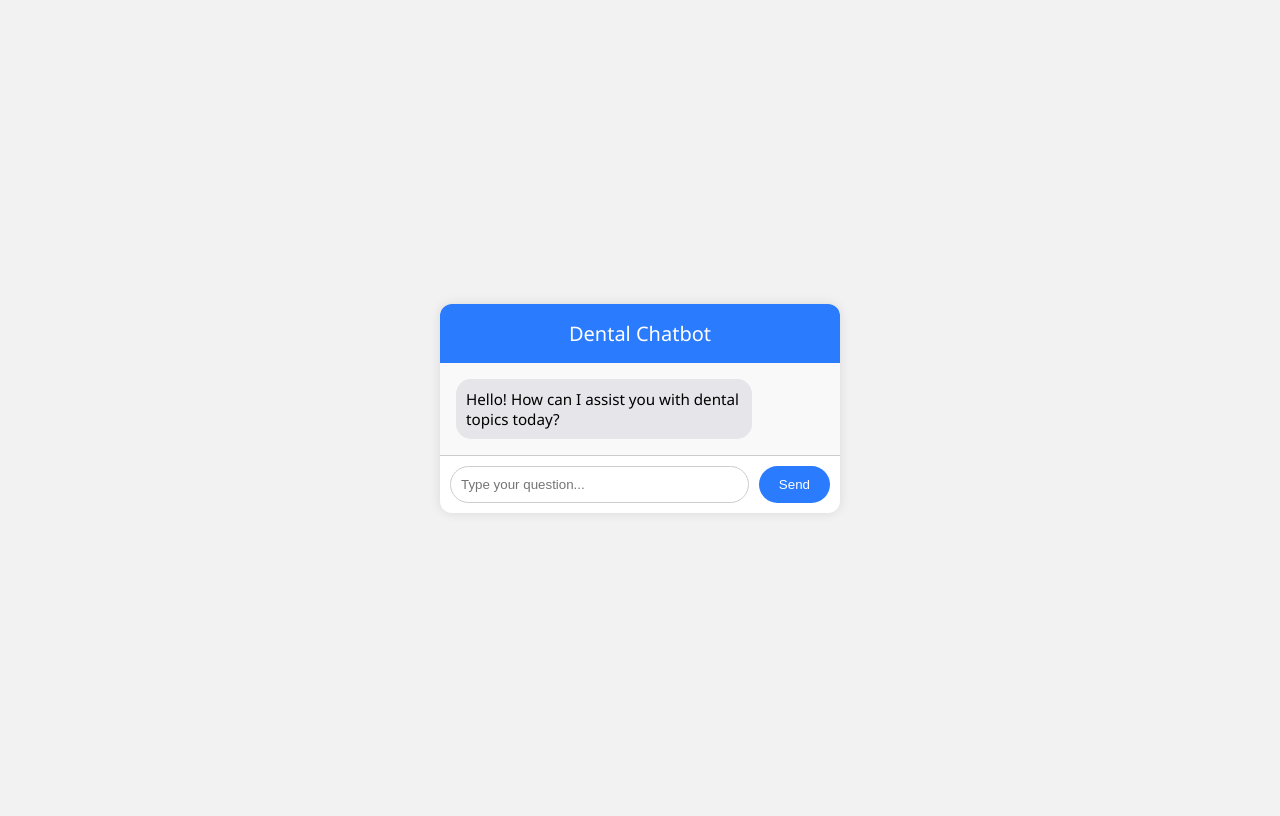
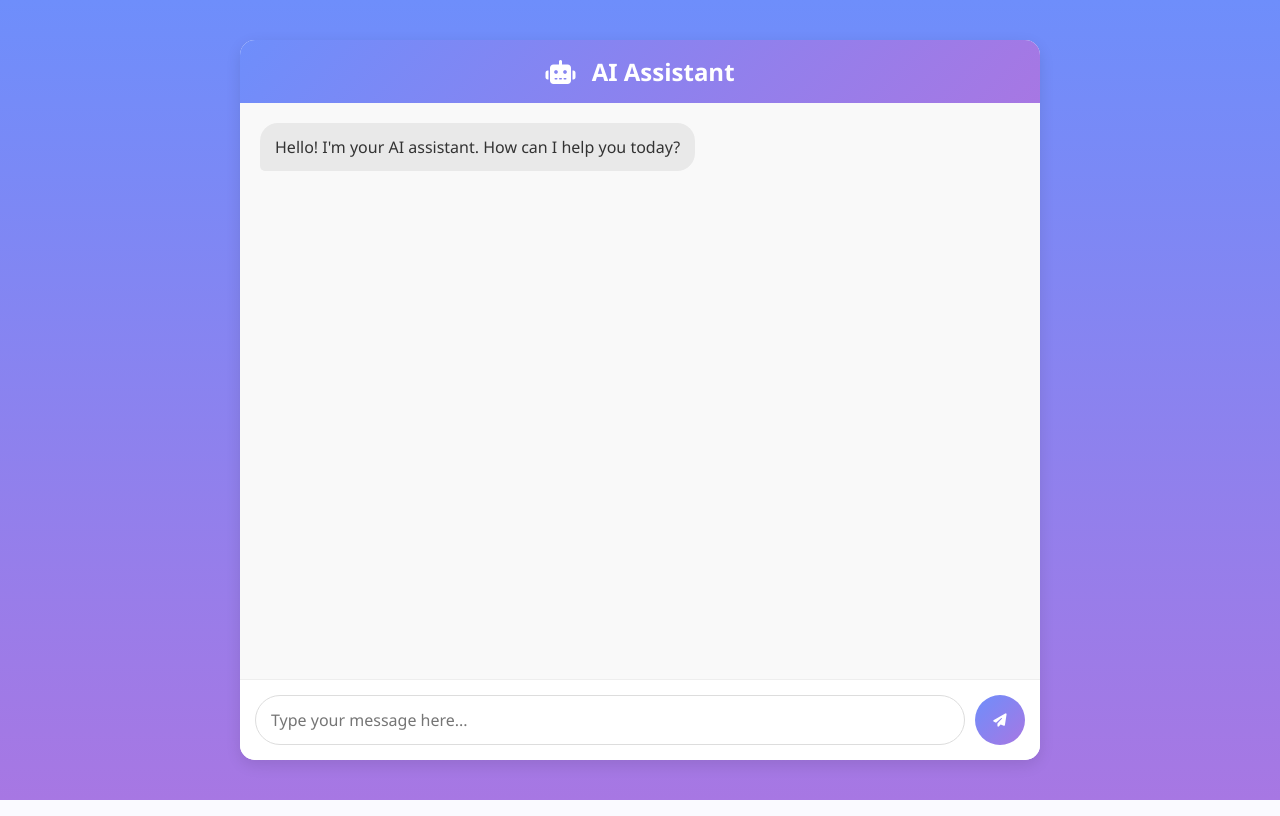
Before and after one commit to watcoconutareyousaying/chat-bot, a Flask app: page / in a window 1280 px wide. Run offline with Flask 3, Linux system fonts and the light colour scheme.

Commit message:
Modified UI

```diff
--- a/static/style.css
+++ b/static/style.css
@@ -1,78 +1,173 @@
-/* Style similar to earlier */
+/* General Styles */
+* {
+    margin: 0;
+    padding: 0;
+    box-sizing: border-box;
+    font-family: 'Segoe UI', Tahoma, Geneva, Verdana, sans-serif;
+}
+
 body {
-  background: #f2f2f2;
-  font-family: 'Segoe UI', sans-serif;
+    background: linear-gradient( #6e8efb, #a777e3);
+
     display: flex;
     justify-content: center;
     align-items: center;
     height: 100vh;
+    padding: 20px;
 }
 
+/* Chat Container */
 .chat-container {
-  width: 400px;
-  background: white;
-  border-radius: 12px;
-  box-shadow: 0 0 12px rgba(0,0,0,0.1);
+    width: 100%;
+    max-width: 800px;
+    height: 90vh;
+    background-color: white;
+    border-radius: 15px;
+    box-shadow: 0 5px 15px rgba(0, 0, 0, 0.1);
     display: flex;
     flex-direction: column;
     overflow: hidden;
 }
 
+/* Chat Header */
 .chat-header {
-  background: #2b7bff;
+    background: linear-gradient(135deg, #6e8efb, #a777e3);
     color: white;
-  padding: 16px;
-  font-size: 1.25rem;
+    padding: 15px 20px;
     text-align: center;
 }
 
-.chat-box {
+.chat-header h1 {
+    font-size: 1.5rem;
+    font-weight: 600;
+}
+
+.chat-header i {
+    margin-right: 10px;
+}
+
+/* Chat Messages */
+.chat-messages {
     flex: 1;
-  padding: 16px;
+    padding: 20px;
     overflow-y: auto;
-  display: flex;
-  flex-direction: column;
-  gap: 10px;
-  background: #f9f9f9;
+    background-color: #f9f9f9;
 }
 
 .message {
-  max-width: 75%;
-  padding: 10px;
-  border-radius: 15px;
-  font-size: 0.95rem;
+    margin-bottom: 15px;
+    display: flex;
 }
 
-.message.user {
-  background-color: #dcf8c6;
-  align-self: flex-end;
+.message-content {
+    max-width: 70%;
+    padding: 12px 15px;
+    border-radius: 18px;
+    line-height: 1.5;
+    position: relative;
+    word-wrap: break-word;
 }
 
-.message.bot {
-  background-color: #e5e5ea;
-  align-self: flex-start;
+.user-message {
+    justify-content: flex-end;
 }
 
+.user-message .message-content {
+    background-color: #6e8efb;
+    color: white;
+    border-bottom-right-radius: 5px;
+}
+
+.bot-message {
+    justify-content: flex-start;
+}
+
+.bot-message .message-content {
+    background-color: #e9e9e9;
+    color: #333;
+    border-bottom-left-radius: 5px;
+}
+
+/* Typing Indicator */
+.typing {
+    display: inline-flex;
+    align-items: flex-end;
+    height: 30px;
+}
+
+.typing span {
+    width: 8px;
+    height: 8px;
+    margin: 0 2px;
+    background-color: #777;
+    border-radius: 50%;
+    display: inline-block;
+    animation: typing 1.4s infinite ease-in-out;
+}
+
+.typing span:nth-child(2) {
+    animation-delay: 0.2s;
+}
+
+.typing span:nth-child(3) {
+    animation-delay: 0.4s;
+}
+
+@keyframes typing {
+    0%, 60%, 100% { transform: translateY(0); }
+    30% { transform: translateY(-5px); }
+}
+
+/* Chat Input */
 .chat-input {
+    padding: 15px;
+    background-color: white;
+    border-top: 1px solid #eee;
+}
+
+.chat-input form {
     display: flex;
-  padding: 10px;
-  border-top: 1px solid #ccc;
+    gap: 10px;
 }
 
 .chat-input input {
     flex: 1;
-  padding: 10px;
-  border-radius: 20px;
-  border: 1px solid #ccc;
+    padding: 12px 15px;
+    border: 1px solid #ddd;
+    border-radius: 30px;
     outline: none;
+    font-size: 1rem;
+    transition: border 0.3s;
+}
+
+.chat-input input:focus {
+    border-color: #a777e3;
 }
 
 .chat-input button {
-  padding: 0 20px;
-  margin-left: 10px;
+    width: 50px;
+    height: 50px;
     border: none;
-  background: #2b7bff;
+    background: linear-gradient(135deg, #6e8efb, #a777e3);
     color: white;
-  border-radius: 20px;
+    border-radius: 50%;
     cursor: pointer;
+    transition: transform 0.2s, opacity 0.2s;
 }
+
+.chat-input button:hover {
+    transform: scale(1.05);
+    opacity: 0.9;
+}
+
+/* Responsive Design */
+@media (max-width: 600px) {
+    .chat-container {
+        height: 100vh;
+        border-radius: 0;
+    }
+
+    .message-content {
+        max-width: 85%;
+    }
+}
--- a/templates/chat.html
+++ b/templates/chat.html
@@ -2,65 +2,112 @@
 <html lang="en">
 <head>
     <meta charset="UTF-8">
-  <title>Dental Chatbot</title>
+    <meta name="viewport" content="width=device-width, initial-scale=1.0">
+    <title>AI Chatbot</title>
     <link rel="stylesheet" href="{{ url_for('static', filename='style.css') }}">
+    <link rel="stylesheet" href="https://cdnjs.cloudflare.com/ajax/libs/font-awesome/6.4.0/css/all.min.css">
 </head>
 <body>
     <div class="chat-container">
-    <div class="chat-header">Dental Chatbot</div>
-    <div class="chat-box" id="chat-box">
-      <div class="message bot">Hello! How can I assist you with dental topics today?</div>
+        <header class="chat-header">
+            <h1><i class="fas fa-robot"></i> AI Assistant</h1>
+        </header>
+
+        <div class="chat-messages" id="chat-messages">
+            <div class="message bot-message">
+                <div class="message-content">
+                    Hello! I'm your AI assistant. How can I help you today?
                 </div>
+            </div>
+        </div>
+
         <div class="chat-input">
-      <input type="text" id="user-input" placeholder="Type your question..." autocomplete="off" />
-      <button id="send-btn">Send</button>
+            <form id="chat-form">
+                <input type="text" id="user-input" placeholder="Type your message here..." autocomplete="off">
+                <button type="submit"><i class="fas fa-paper-plane"></i></button>
+            </form>
         </div>
     </div>
 
     <script>
-    const sendBtn = document.getElementById('send-btn');
+        document.getElementById('chat-form').addEventListener('submit', function(e) {
+            e.preventDefault();
             const userInput = document.getElementById('user-input');
-    const chatBox = document.getElementById('chat-box');
+            const message = userInput.value.trim();
 
-    function appendMessage(sender, text, isError = false) {
-      const msgDiv = document.createElement('div');
-      msgDiv.className = `message ${sender}` + (isError ? " error" : "");
-      msgDiv.textContent = text;
-      chatBox.appendChild(msgDiv);
-      chatBox.scrollTop = chatBox.scrollHeight;
-    }
+            if (message) {
+                // Add user message to chat
+                addMessage(message, 'user');
+                userInput.value = '';
 
-    sendBtn.addEventListener('click', async () => {
-      const message = userInput.value.trim();
-      if (message === "") return;
+                // Show typing indicator
+                const typingIndicator = addTypingIndicator();
 
-      appendMessage('user', message);
-      userInput.value = "";
+                // Send message to server
+                fetch('/get', {
+                    method: 'POST',
+                    headers: {
+                        'Content-Type': 'application/x-www-form-urlencoded',
+                    },
+                    body: 'msg=' + encodeURIComponent(message)
+                })
+                .then(response => response.text())
+                .then(response => {
+                    // Remove typing indicator
+                    document.getElementById('chat-messages').removeChild(typingIndicator);
 
-      try {
-        const formData = new FormData();
-        formData.append("msg", message);
+                    // Add bot response
+                    addMessage(response, 'bot');
 
-        const response = await fetch("/get", {
-          method: "POST",
-          body: formData
+                    // Scroll to bottom
+                    scrollToBottom();
+                })
+                .catch(error => {
+                    document.getElementById('chat-messages').removeChild(typingIndicator);
+                    addMessage("Sorry, I'm having trouble connecting. Please try again later.", 'bot');
+                    console.error('Error:', error);
                 });
-
-        const data = await response.text();
-
-        // Detect error messages (starts with ⚠️ or similar)
-        const isError = data.toLowerCase().includes("error");
-        appendMessage('bot', data, isError);
-      } catch (err) {
-        appendMessage('bot', "⚠️ Error: Unable to connect to the server.", true);
             }
         });
 
-    userInput.addEventListener("keypress", function (e) {
-      if (e.key === "Enter") {
-        sendBtn.click();
+        function addMessage(text, sender) {
+            const messagesContainer = document.getElementById('chat-messages');
+            const messageDiv = document.createElement('div');
+            messageDiv.className = `message ${sender}-message`;
+
+            const contentDiv = document.createElement('div');
+            contentDiv.className = 'message-content';
+            contentDiv.textContent = text;
+
+            messageDiv.appendChild(contentDiv);
+            messagesContainer.appendChild(messageDiv);
+
+            scrollToBottom();
         }
-    });
+
+        function addTypingIndicator() {
+            const messagesContainer = document.getElementById('chat-messages');
+            const typingDiv = document.createElement('div');
+            typingDiv.className = 'message bot-message';
+            typingDiv.id = 'typing-indicator';
+
+            const contentDiv = document.createElement('div');
+            contentDiv.className = 'message-content typing';
+
+            // Add three dots animation
+            contentDiv.innerHTML = '<span>.</span><span>.</span><span>.</span>';
+
+            typingDiv.appendChild(contentDiv);
+            messagesContainer.appendChild(typingDiv);
+
+            scrollToBottom();
+            return typingDiv;
+        }
+
+        function scrollToBottom() {
+            const messagesContainer = document.getElementById('chat-messages');
+            messagesContainer.scrollTop = messagesContainer.scrollHeight;
+        }
     </script>
 </body>
 </html>
```
Also changed, not shown: 1 other file. Lines whose indentation alone changed are shown as unchanged.
